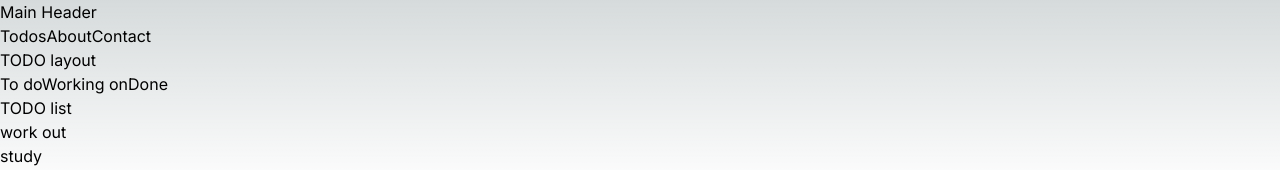
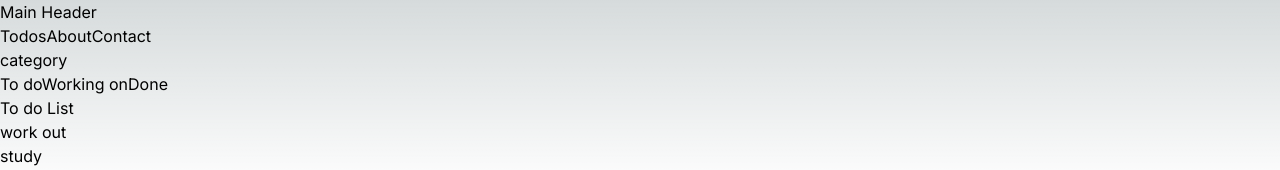
Before and after one commit to ejaman/NextCRUD, a Next.js app: page /todos in a window 1280 px wide. Shown: the top 170 px of the page. Built offline with nearby package versions, Linux system fonts and the light colour scheme.

Commit message:
feat: 알아보기 쉽게 멘트 변경

```diff
--- a/src/app/todos/layout.tsx
+++ b/src/app/todos/layout.tsx
@@ -16,7 +16,7 @@ type Props = {
 export default function TodoLayout({ children }: Props) {
   return (
     <>
-      <div>TODO layout</div>
+      <div>category</div>
       <nav>
         <Link href="/todos/todo">To do</Link>
         <Link href="/todos/doing">Working on</Link>
--- a/src/app/todos/page.tsx
+++ b/src/app/todos/page.tsx
@@ -7,7 +7,7 @@ export default async function Todo() {
   const todos = await getToDos();
   return (
     <>
-      <div>TODO list</div>
+      <div>To do List</div>
       <ul>
         {todos.map((todo) => (
           <li key={todo.id}>
```
